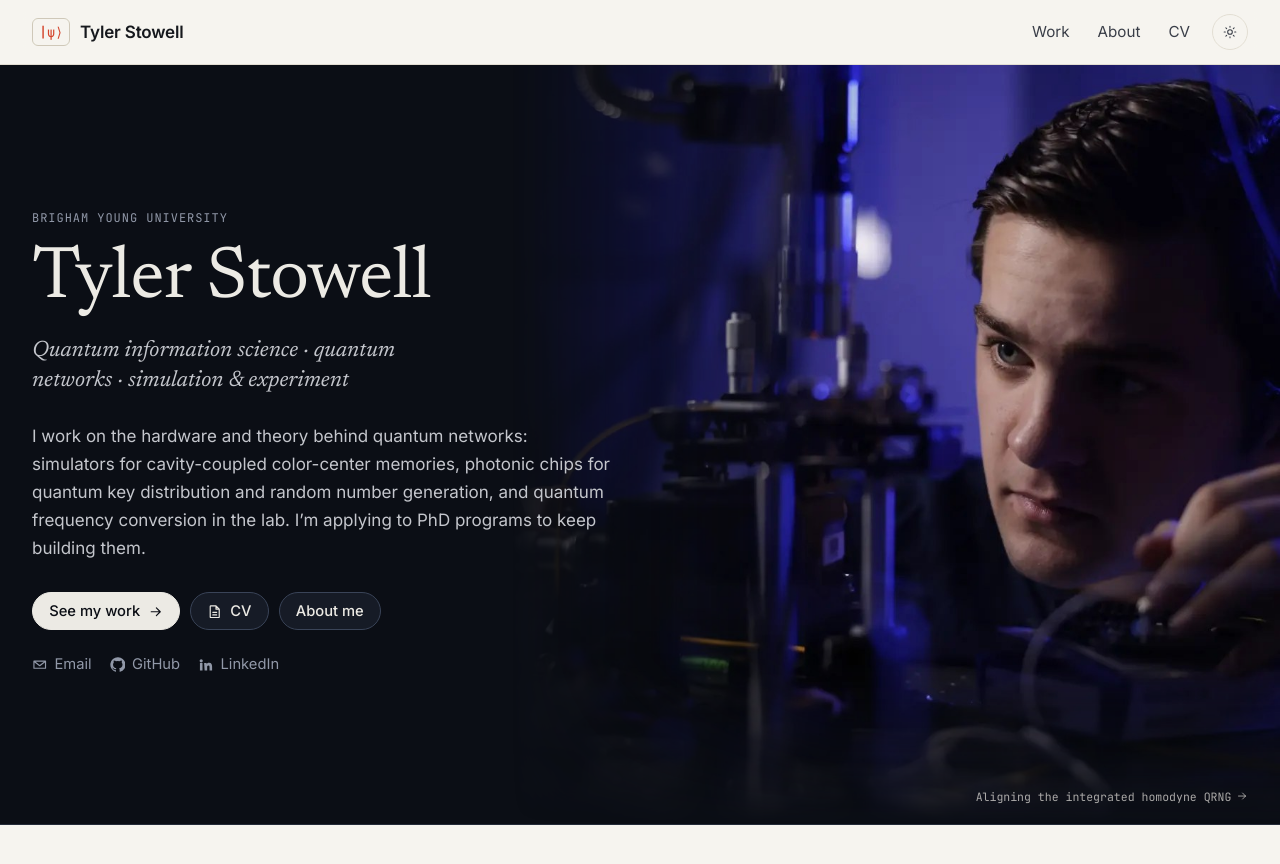
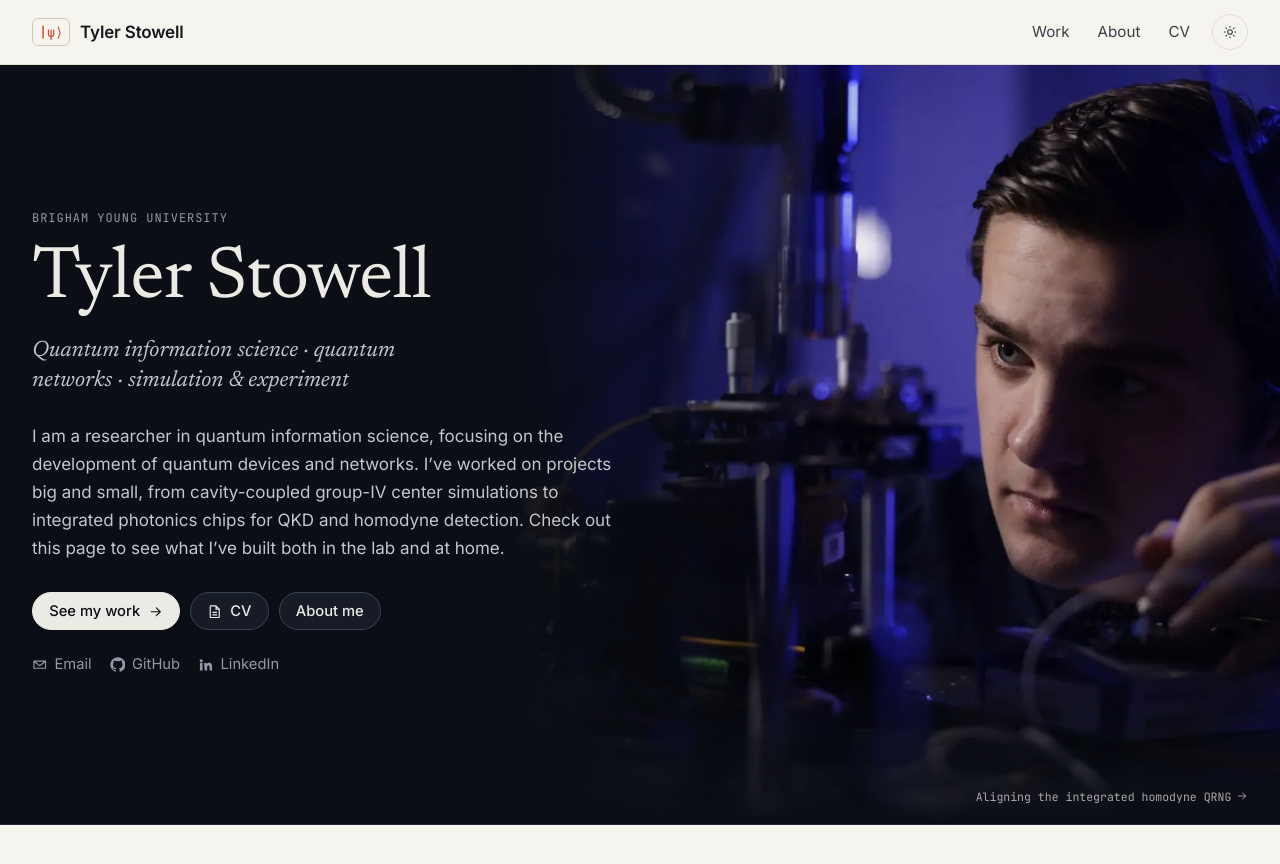
Before and after one commit to tystowell/tystowell.github.io, a Jekyll site: the page built from index.html, in a window 1280 px wide and 900 px high. Shown: the top 864 px of the window. Built offline with Jekyll 4.4.1, drawn with Linux system fonts in a browser that asks for light colours.

Commit message:
New text on front page

```diff
--- a/_config.yml
+++ b/_config.yml
@@ -4,7 +4,7 @@
 title: Tyler Stowell
 tagline: Quantum information science · quantum networks · simulation & experiment
 description: >-
-  Portfolio of research and projects in quantum information science —
+  A portfolio of my research and projects in quantum information science -
   color-center quantum memories, quantum frequency conversion, and more.
 
 author:
@@ -28,10 +28,11 @@ hero_photo:
 
 # Short intro on the home page (Markdown allowed)
 intro: >-
-  I work on the hardware and theory behind quantum networks: simulators for
-  cavity-coupled color-center memories, photonic chips for quantum key
-  distribution and random number generation, and quantum frequency conversion
-  in the lab. I'm applying to PhD programs to keep building them.
+  I am a researcher in quantum information science, focusing on the development
+  of quantum devices and networks. I've worked on projects big and small, from
+  cavity-coupled group-IV center simulations to integrated photonics chips for
+  QKD and homodyne detection. Check out this page to see what I've built both
+  in the lab and at home.
 
 # ─────────────────────────────────────────────────────────────
 #  URL settings
```
